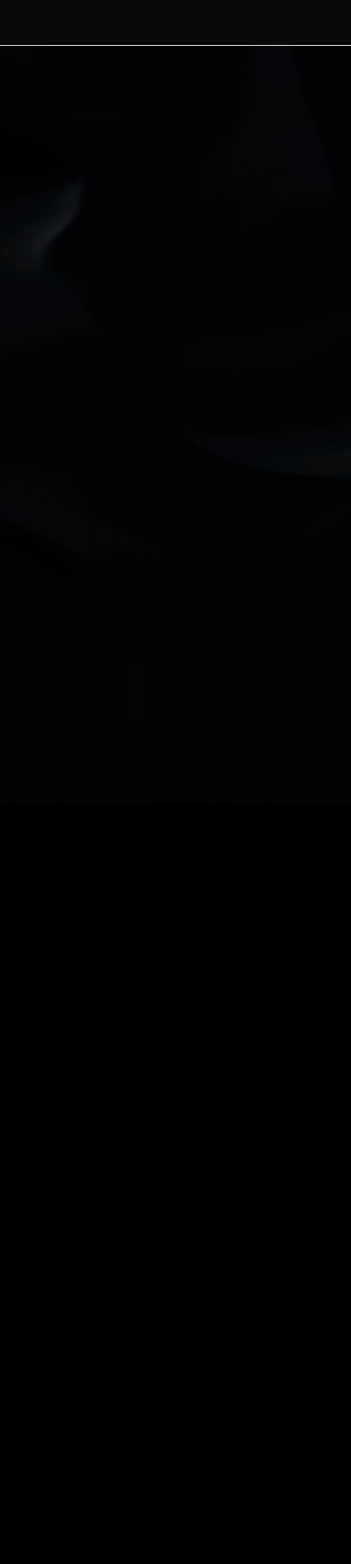
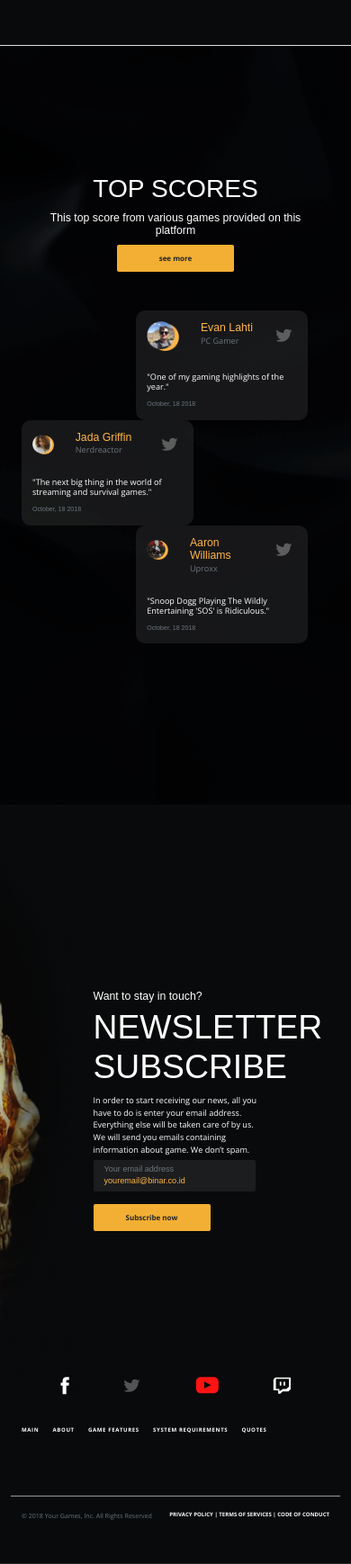
Before and after one commit to AzzahidP/traditional-game, a PHP site: page /main.html in a window 390 px wide. Shown: the part 3326-5064 px from the top of the page at 90% size. Run offline with PHP 8.4, Linux system fonts and the light colour scheme.

Commit message:
[Faiz] all pages done

```diff
--- a/main.html
+++ b/main.html
@@ -212,16 +212,148 @@
         </div>
 
         <!-- TOP SCORES -->
-        <div class = "section container-fluid d-flex align-items-center justify-content-start section--scores p-md-5" id="requirement">
-          <div class = "topscore--container container-fluid d-flex flex-column w-50 text-start mx-0" id="page5">
-
+        <div class = "section container-fluid d-flex align-items-center justify-content-start section--scores p-md-5" id="topScore">
+          <div class = "container-fluid d-flex align-items-center justify-content-center text-start mx-0 mx-md-auto" id="page5">
+            <div class = "container-fluid score--title px-5 d-flex flex-column w-50">
+              <h1 class = "display-4 display--head">TOP SCORES</h1>
+              <h3 class = "display-7">This top score from various games provided on this platform</h3>
+              <button href="#" type="button" class= "btn btn-md btn-default" >see more</button>
+            </div>
+            <div class = "container-fluid cards--feedback d-md-flex flex-column w-50 pe-md-5">
+              <!-- FEEDBACK CARD -->
+              <div class = "row my-auto justify-content-end">
+                <div class = "feedback--container">
+                  <div class = "row mb-4">
+                    <div class = "col contain--logo">
+                      <img class= "img-fluid" src = "assets/Evan.png">
+                    </div>
+                    <div class = "col-6 col--name">
+                      <h3 class = "display-7">Evan Lahti</h3>
+                      <p class = "caption--job text-muted">PC Gamer</p>
+                    </div>
+                    <div class = "col contain--logo mx-0 px-0 justify-self-end">
+                      <a><img src = "assets/twitter.svg"></a>
+                    </div>
+                  </div>
+                  <div class ="row card--row">
+                    <h4>"One of my gaming highlights of the year."</h4>
+                  </div>
+                  <div class = "row">
+                    <p class = "text-muted">October, 18 2018</p>
+                  </div>
+                </div>
+              </div>
+              <div class = "row justify-content-start my-auto">
+                <div class = "feedback--container">
+                  <div class = "row mb-4">
+                    <div class = "col contain--logo">
+                      <img class = "img-fluid" src = "assets/Jada.png">
+                    </div>
+                    <div class = "col-6 col--name">
+                      <h3 class = "display-7">Jada Griffin</h3>
+                      <p class = "caption--job text-muted">Nerdreactor</p>
+                    </div>
+                    <div class = "col contain--logo">
+                      <a><img src = "assets/twitter.svg"></a>
+                    </div>
+                  </div>
+                  <div class ="row card--row">
+                    <h4>"The next big thing in the world of streaming and survival games."</h4>
+                  </div>
+                  <div class = "row">
+                    <p class = "text-muted">October, 18 2018</p>
+                  </div>
+                </div>
+              </div>
+              <div class = "row justify-content-end me-3 me-sm-0 my-auto">
+                <div class = "feedback--container">
+                  <div class = "row mb-4">
+                    <div class = "col contain--logo">
+                      <img class = "img-fluid" src = "assets/Aaron.png">
+                    </div>
+                    <div class = "col-6 col--name">
+                      <h3 class = "display-7">Aaron Williams</h3>
+                      <p class = "caption--job text-muted">Uproxx</p>
+                    </div>
+                    <div class = "col contain--logo">
+                      <a><img src = "assets/twitter.svg"></a>
+                    </div>
+                  </div>
+                  <div class ="row card--row">
+                    <h4>"Snoop Dogg Playing The Wildly Entertaining 'SOS' is Ridiculous."</h4>
+                  </div>
+                  <div class = "row">
+                    <p class = "text-muted">October, 18 2018</p>
+                  </div>
+                </div>
+            <!-- ----------- -->
+            </div>
+            </div>
           </div>
         </div>
 
         <!-- SUBSCRIBE -->
-        <div class = "section section--subscribe my-auto">
-          <div class = "container">
+        <div class = "section container-fluid d-grid align-items-center justify-content-start section--subscribe px-5 pt-5 pb-3" id="newsletter">
+          <div class = "subscribe--container container-fluid d-flex flex-row w-100 justify-content-end align-items-center mt-auto" id="page6">
+            <div class = "newsletter--container">
+              <h3 class = "display-7 mb-1">Want to stay in touch?</h3>
+              <h1 class = "display-3">NEWSLETTER SUBSCRIBE</h1>
+              <p>In order to start receiving our news, all you have to do is enter
+                your email address. Everything else will be taken care of by us.
+                We will send you emails containing information about game. We don’t spam.
+              </p>
+              <div class= "container-fluid d-flex form--email my-1 w-100">
+                <div class = "form--input pe-3 py-1">
+                  <p class = "text-muted">Your email address</p>
+                  <p class = "your--email">youremail@binar.co.id</p>
+                </div>
+                <div class = "submit--button">
+                  <button href="#" type="button" class= "btn btn-md btn-default">Subscribe now</button>
+                </div>
+              </div>
+            </div>
           </div>
+          <footer class ="footer align-self-end">
+            <div class = "container-fluid d-flex flex-column justify-content-end mt-auto">
+              <div class = "container-fluid d-flex flex-row footer--container justify-content-end px-0">
+                <div class = "container menu--container d-flex flex-row col-md-9 col-sm-12 me-0">
+                  <p>
+                  <a href = "#homepage" class = "footer-link">MAIN</a>
+                  </p>
+                  <p>
+                  <a href = "#aboutme" class = "footer-link">ABOUT</a>
+                  </p>
+                  <p>
+                  <a href = "#feature" class = "footer-link">GAME FEATURES</a>
+                  </p>
+                  <p>
+                  <a href = "#requirement" class = "footer-link">SYSTEM REQUIREMENTS</a>
+                  </p>
+                  <p>
+                  <a href = "#topScore" class = "footer-link">QUOTES</a>
+                  </p>
+                </div>
+                <ul class = "list-unstyled list-inline list--socmed my-0">
+                  <li class = "list-inline-item">
+                    <a href = "#" class = "footer-link "><img class ="img-fluid" src = "assets/facebook.svg"></a>
+                  </li>
+                  <li class = "list-inline-item">
+                    <a href = "#" class = "footer-link "><img class ="img-fluid" src = "assets/twitter.svg"></a>
+                  </li>
+                  <li class = "list-inline-item">
+                    <a href = "#" class = "footer-link "><img class ="img-fluid" src = "assets/Vector.svg"></a>
+                  </li>
+                  <li class = "list-inline-item">
+                    <a href = "#" class = "footer-link "><img class ="img-fluid" src = "assets/twitch.svg"></a>
+                  </li>
+                </ul>
+              </div>
+              <div class = "container-fluid d-flex w-100 footerText--container pt-3">
+                <p class = "footer--copyright text-muted"> © 2018 Your Games, Inc. All Rights Reserved</p>
+                <p class = "footer--others text-end">Privacy Policy | Terms of Services | Code of Conduct </p>
+              </div>
+            </div>
+          </footer>
         </div>
     </main>
 
--- a/styles.css
+++ b/styles.css
@@ -152,7 +152,11 @@ header{
 }
 
 .section--subscribe{
-    background: black;
+    background: url("assets/newsletter-bg.png") no-repeat center;
+    background-size: cover;
+    padding-left: 5rem;
+    padding-right: 5rem;
+    padding-bottom: 5rem;
 }
 
 .mt-auto > h1{
@@ -286,7 +290,7 @@ h3, .accordion-button{
 
 
 
-.col-6 > h3, .col-12 > h3 {
+.col-6 > h3, .col-12 > h3, .col-8 > h3, .your--email {
     color: #FFB548;
     margin: 0;
 }
@@ -302,9 +306,141 @@ p{
     border-radius: 0px;
 }
 
+.row > .col--name{
+    border: none!important;
+}
+
+.caption--job, .card--row > h4{
+    font-family: 'Open Sans';
+    font-size: calc(.375rem + .8vw) !important;
+}
+
+.feedback--container{
+    width: 30vw;
+    padding: .75rem;
+    background-color: rgba(255,255,255,0.08);
+    border-radius: 10px;
+    justify-content: end;
+}
+
+.feedback--container > .row > p, .footer--copyright {
+    font-size: calc(.29rem + .62vw) !important;
+}
+
+.score--title{
+    justify-content: center;
+}
+
+.cards--feedback{
+    row-gap: 1.5em;
+}
+
+.row > .contain--logo{
+    justify-content: flex-end !important;
+}
+
+.contain--logo{
+    width: 100%;
+    justify-content: end;
+}
+
+.newsletter--container{
+    width: 50%;
+}
+
+.newsletter--container > p{
+    font-family: 'Open Sans';
+}
+
+.newsletter--container > h1{
+    font-family: 'Arial';
+}
+
+.menu--container{
+    column-gap:4em;
+    justify-content: flex-end;
+}
+
+.footer--container{
+    font-size: .6rem;
+    font-style: 'Open Sans';
+    font-weight: 700;
+    justify-content: space-evenly;
+    align-items: center;
+    margin-bottom: 1.5rem;
+}
+
+.list-inline-item{
+    width: fit-content;
+    margin-left: 3.2em;
+    margin-right: 0;
+}
+
+.list-inline-item > a {
+    margin-right: 0 !important;
+}
+
+footer{
+    width: 100%;
+    justify-self: center !important;
+}
+
+footer > .container-fluid{
+    width: 100%;
+    row-gap: 1.5rem;
+    margin-left: 0 !important;
+    margin-right: 0 !important;
+}
+
+.footerText--container{
+    justify-content: space-between !important;
+    border-top: 1px solid rgba(255,255,255,0.6);
+    margin-bottom: 2rem !important;
+}
+
+.footer--copyright, .footer--others, .footer-link{
+    font-family: 'Open Sans';
+}
+
+.footer--others, .footer-link{
+    font-size: calc(.25rem + .53vw) !important;
+    color: white;
+    font-weight: 700;
+    text-transform: uppercase;
+    text-decoration: none;
+}
+
+.footer-link{
+    margin-right: 2em;
+    letter-spacing: 0.1em;
+}
+
+.form--input{
+    width: 100% !important;
+    background-color: rgba(255,255,255,0.08) !important;
+    border-radius:2px !important;
+    padding-left: 1.2em;
+    column-gap: 5em;
+    margin-right: .75em;
+    margin-bottom: .75em;
+}
+
+.form--email{
+    padding-left: 0;
+    padding-right: 0;
+    justify-content: space-between;
+}
+
+/* MEDIA QUERY */
+@media only screen and (max-width: 1200px){
+.form--email{
+    flex-direction: column !important;
+}
+}
+
 @media only screen and (max-width: 992px){
-#page2 {
-    flex-wrap: wrap;
+#page2{
+    flex-wrap: wrap !important;
 }
 
 .section--features > .content--container > h3{
@@ -319,13 +455,37 @@ p{
     padding-right: 3rem;
 }
 
-
 .btn {
     width: 130px;
     height: 30px;
     border-radius: 2px;
     font-size: 8px;
 }
+
+.footer--container{
+    flex-direction: column-reverse !important;
+    row-gap: .5em;
+    justify-content: flex-end;
+}
+
+.list--socmed{
+    margin-bottom: 1.7rem !important;
+}
+
+.list-inline-item{
+    margin-left: 3em !important;
+    margin-right: 3em !important ;
+}
+
+.menu--container{
+    column-gap:.2rem;
+    justify-content: start;
+    margin-left: 0 !important;
+    margin-right: 0 !important;
+    margin-bottom: 1.2rem;
+    align-self: flex-start;
+}
+
 }
 
 @media only screen and (max-width: 768px){
@@ -338,4 +498,62 @@ p{
     .spec--container{
         width: 50vh!important;
     }
+    #page5{
+        flex-direction: column;
+        height: 100vh;
+        padding-top: 5em;
+        padding-bottom: 5em;
+    }
+
+    .cards--feedback{
+        width: 100% !important;
+        margin-top: 3vh  !important;
+        margin-bottom: 2em !important;
+    }
+
+    .feedback--container{
+        width: 60%;
+        justify-self: center !important;
+    }
+
+    .cards--feedback > .row{
+        width: 100% !important;
+        height: auto;
+        margin-bottom: 1vh;
+    }
+
+    .score--title{
+        text-align:center !important ;
+        justify-content: center !important;
+        margin-left: 0;
+        margin-right: 0;
+        padding: 0 !important;
+        margin-bottom: 1em !important;
+        width: 80vw !important;
+    }
+
+    .score--title > .btn {
+        align-self: center!important;
+    }
+
+    .score--title > h1,
+    .score--title > h3{
+        margin-bottom: .5rem !important;
+    }
+
+    .section--subscribe{
+        padding-left: 0!important;
+        padding-right: 0!important;
+    }
+
+    .subscribe--container{
+        justify-content: center !important;
+    }
 }
+
+@media only screen and (max-width: 576px){
+    .form--input{
+        width: 180px !important;
+        padding-left: .75rem;
+    }
+}
```
Also changed, not shown: assets/Aaron.png (added), assets/Evan.png (added), assets/Jada.png (added), assets/newsletter-bg.png (added), assets/profile.png (added), 2 other files.
